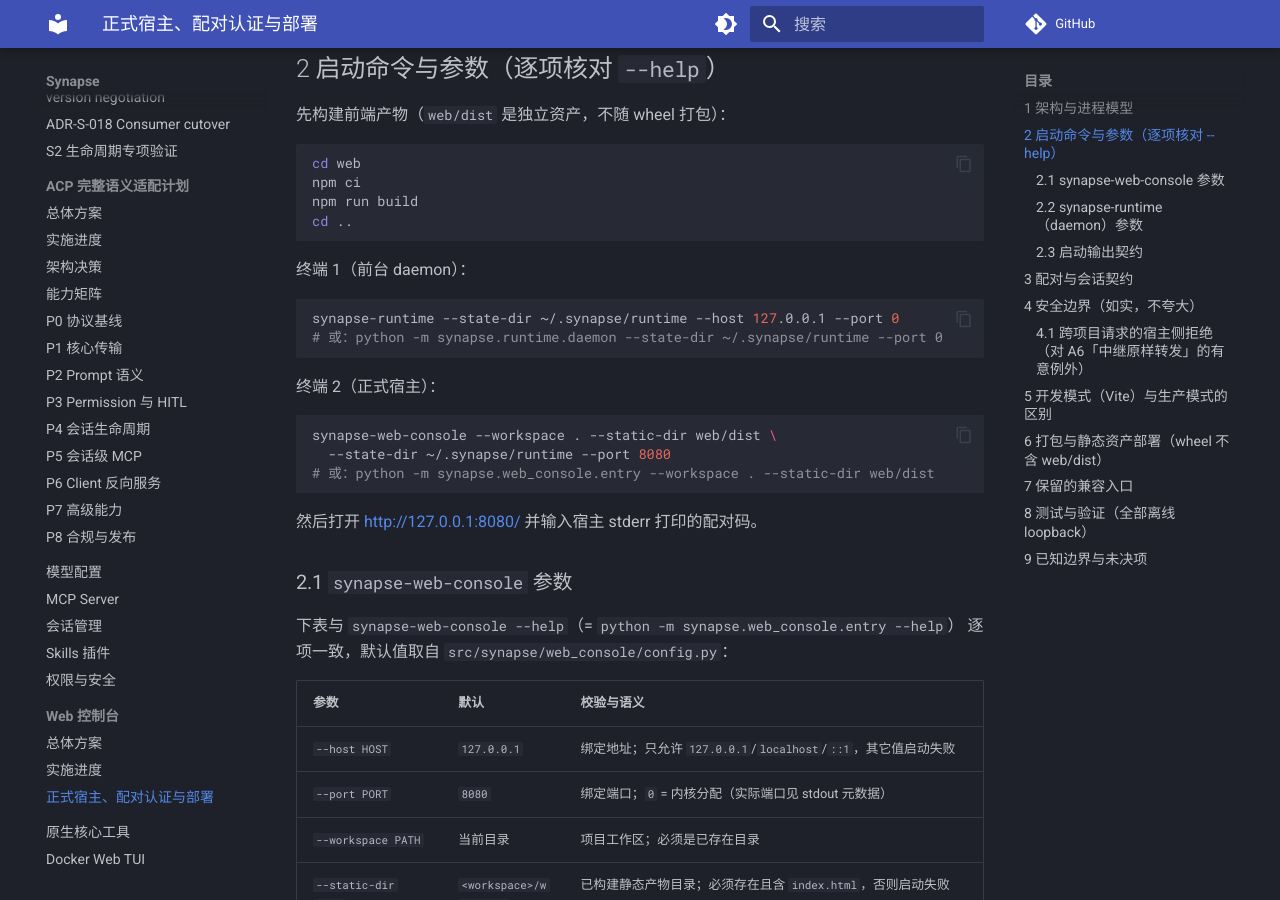
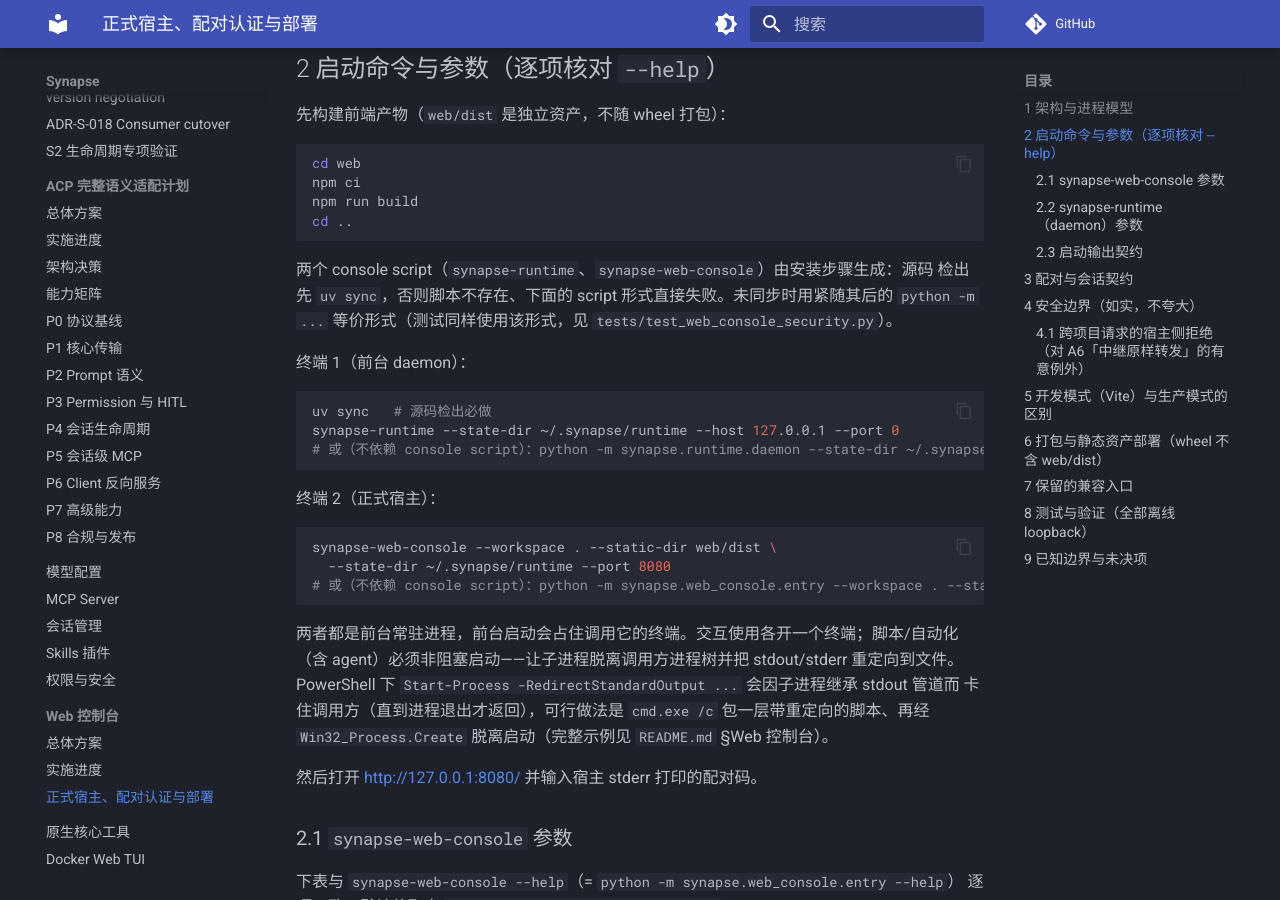
Before and after one commit to alex8224/synapse-agent, an MkDocs documentation site: the page built from docs/web-console/formal-host.md, in a window 1280 px wide and 900 px high, scrolled down 934 px. Built offline with MkDocs 1.6.1 and Material for MkDocs 9.7.7, drawn with Linux system fonts in a browser that asks for light colours; comment, search, counter and statistics services are not loaded; some of the changed text lies outside the part shown.

Commit message:
docs(web-console): document host startup and detached launch
Both console scripts (`synapse-runtime`, `synapse-web-console`) only exist after
`uv sync`, so a stale source checkout must use the `python -m` form; and both are
foreground processes, so a script/agent has to detach them: from PowerShell a
plain `Start-Process -RedirectStandardOutput` blocks the caller until the child
exits, while `cmd.exe /c` with the redirection inside plus `Win32_Process.Create`
does not. Recorded in README, the formal-host page and the entry-point note.

````diff
--- a/docs/web-console/formal-host.md
+++ b/docs/web-console/formal-host.md
@@ -45,11 +45,16 @@ npm run build
 cd ..
 ```
 
+两个 console script（`synapse-runtime`、`synapse-web-console`）由安装步骤生成：源码
+检出先 `uv sync`，否则脚本不存在、下面的 script 形式直接失败。未同步时用紧随其后的
+`python -m ...` 等价形式（测试同样使用该形式，见 `tests/test_web_console_security.py`）。
+
 终端 1（前台 daemon）：
 
 ```bash
+uv sync   # 源码检出必做
 synapse-runtime --state-dir ~/.synapse/runtime --host 127.0.0.1 --port 0
-# 或：python -m synapse.runtime.daemon --state-dir ~/.synapse/runtime --port 0
+# 或（不依赖 console script）：python -m synapse.runtime.daemon --state-dir ~/.synapse/runtime --port 0
 ```
 
 终端 2（正式宿主）：
@@ -57,8 +62,14 @@ synapse-runtime --state-dir ~/.synapse/runtime --host 127.0.0.1 --port 0
 ```bash
 synapse-web-console --workspace . --static-dir web/dist \
   --state-dir ~/.synapse/runtime --port 8080
-# 或：python -m synapse.web_console.entry --workspace . --static-dir web/dist
+# 或（不依赖 console script）：python -m synapse.web_console.entry --workspace . --static-dir web/dist
 ```
+
+两者都是前台常驻进程，前台启动会占住调用它的终端。交互使用各开一个终端；脚本/自动化
+（含 agent）必须非阻塞启动——让子进程脱离调用方进程树并把 stdout/stderr 重定向到文件。
+PowerShell 下 `Start-Process -RedirectStandardOutput ...` 会因子进程继承 stdout 管道而
+卡住调用方（直到进程退出才返回），可行做法是 `cmd.exe /c` 包一层带重定向的脚本、再经
+`Win32_Process.Create` 脱离启动（完整示例见 `README.md` §Web 控制台）。
 
 然后打开 <http://127.0.0.1:8080/> 并输入宿主 stderr 打印的配对码。
 
@@ -264,6 +275,9 @@ cd web
 SYNAPSE_WEB_CONSOLE_URL=http://127.0.0.1:8080 npm run dev   # http://127.0.0.1:5173
 ```
 
+（`&` 是 POSIX shell 的后台写法；Windows PowerShell 不支持，需另开终端或用上面的
+脱离启动方式。）
+
 Vite 配置（`web/vite.config.ts`）的边界：
 
 - 只代理 `/api` 与 `/runtime-ws` 两条路径；目标必须是 loopback http(s) 裸 origin
````
Also changed, not shown: AGENTS.md (+1 -1 lines), README.md (+31 -1 lines).
